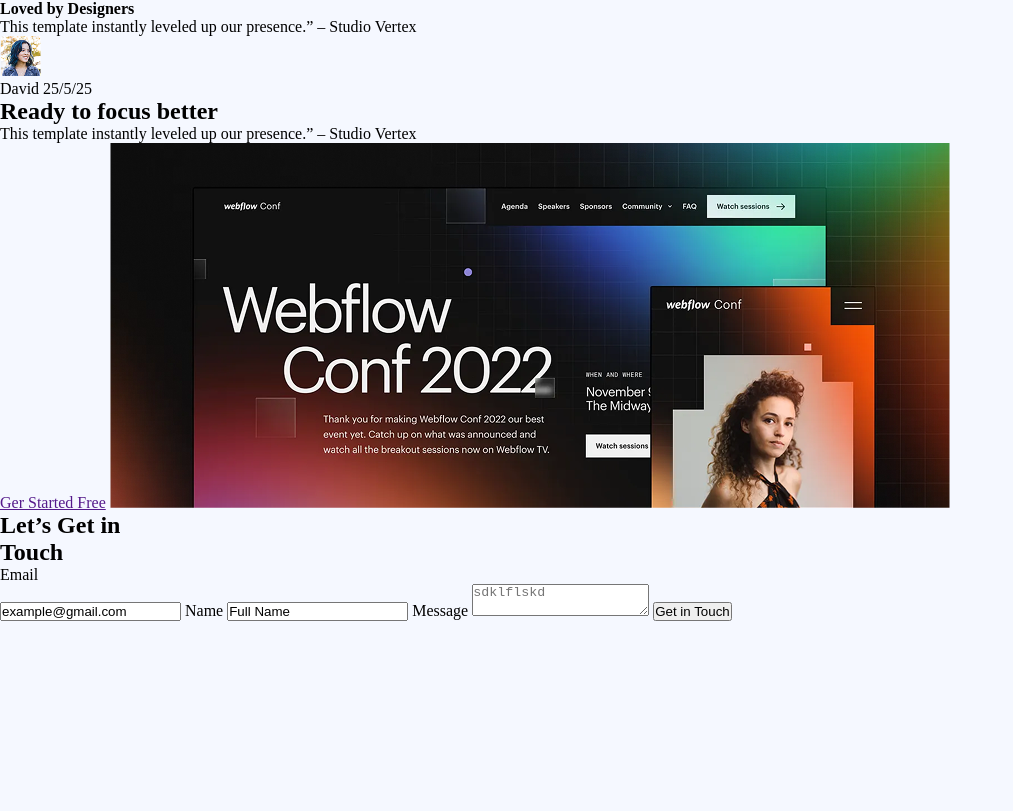
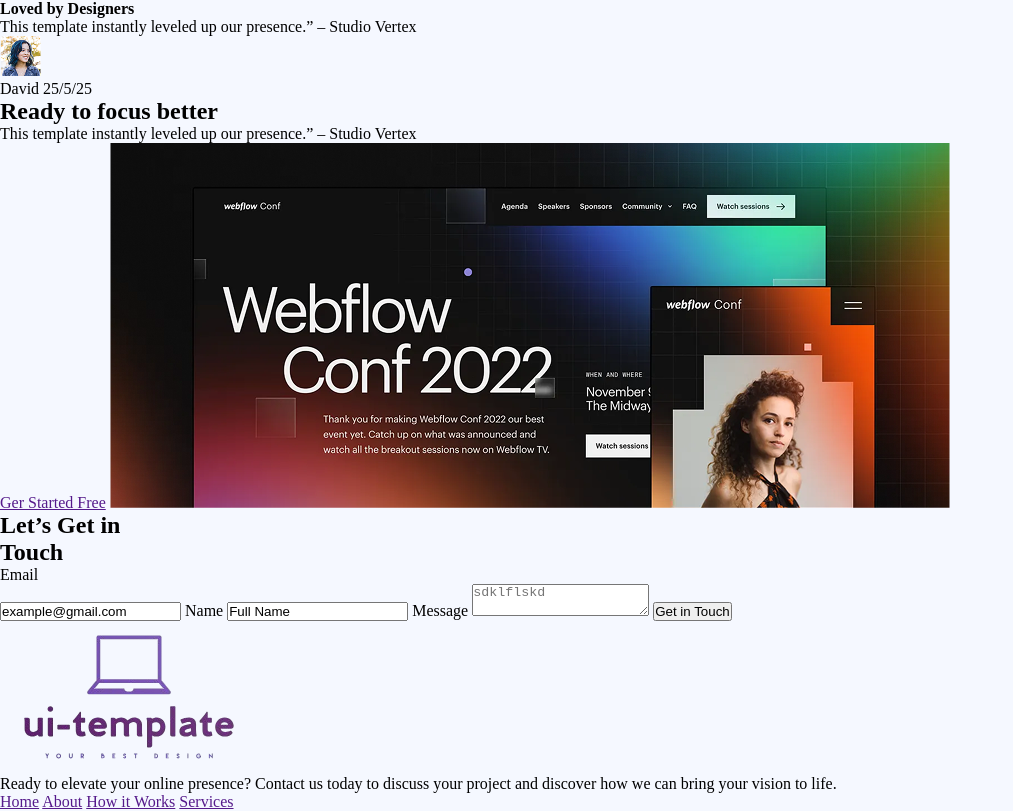
Before and after one commit to abdulmomin748/ui-template-01, a plain HTML site: page index.html in a window 1280 px wide. Shown: the part 1055-1866 px from the top of the page, without its empty margins (0-1013 px from the left). Before the commit the page ends 1676 px from the top, so only its background shows below. Drawn offline with Linux system fonts and the light colour scheme.

Commit message:
markup doen

```diff
--- a/index.html
+++ b/index.html
@@ -10,7 +10,9 @@
     <section class="top-cntlr" style="background-image: url(assets/Hero-bg.png);">
         <header>
             <div class="logo">
-                <img src="assets/logo.png" alt="">
+                <a href="">
+                    <img src="assets/logo.png" alt="">
+                </a>
             </div>
             <div class="btn">
                 <a class="cmn-btn" href="">Sign Up</a>
@@ -143,5 +145,21 @@
             </div>
         </div>
     </section>
+    <footer class="ftr-sec">
+        <div class="ftr-sec-cntlr">
+            <div class="ftr-logo">
+                <a href="">
+                    <img src="assets/logo.png" alt="">
+                </a>
+            </div>
+            <p>Ready to elevate your online presence? Contact us today to discuss your project and discover how we can bring your vision to life.</p>
+            <div class="ftr-links">
+                <a href="">Home</a>
+                <a href="">About</a>
+                <a href="">How it Works</a>
+                <a href="">Services</a>
+            </div>
+        </div>
+    </footer>
 </body>
 </html>
```
